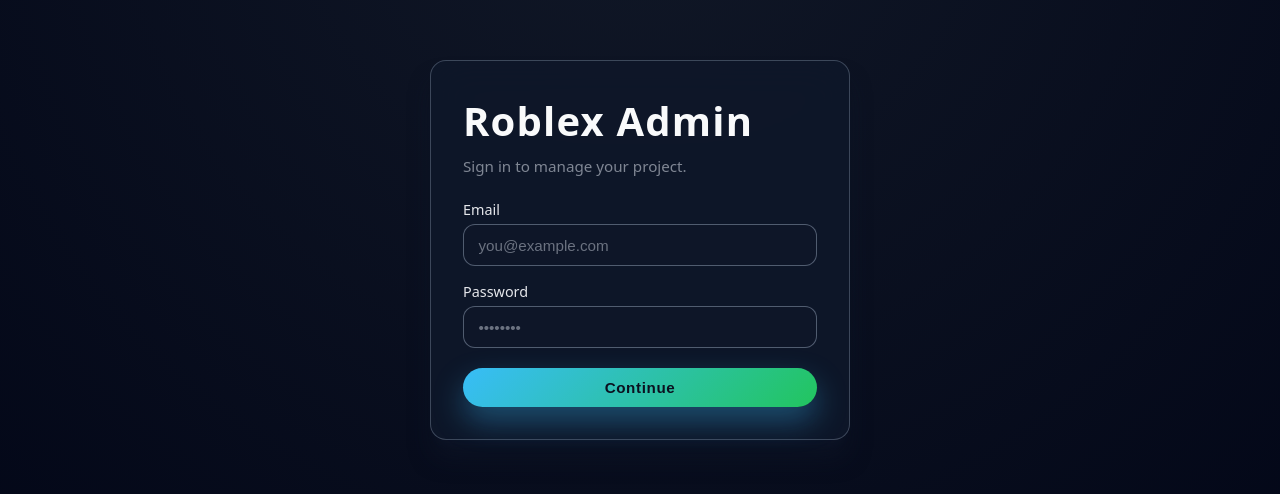
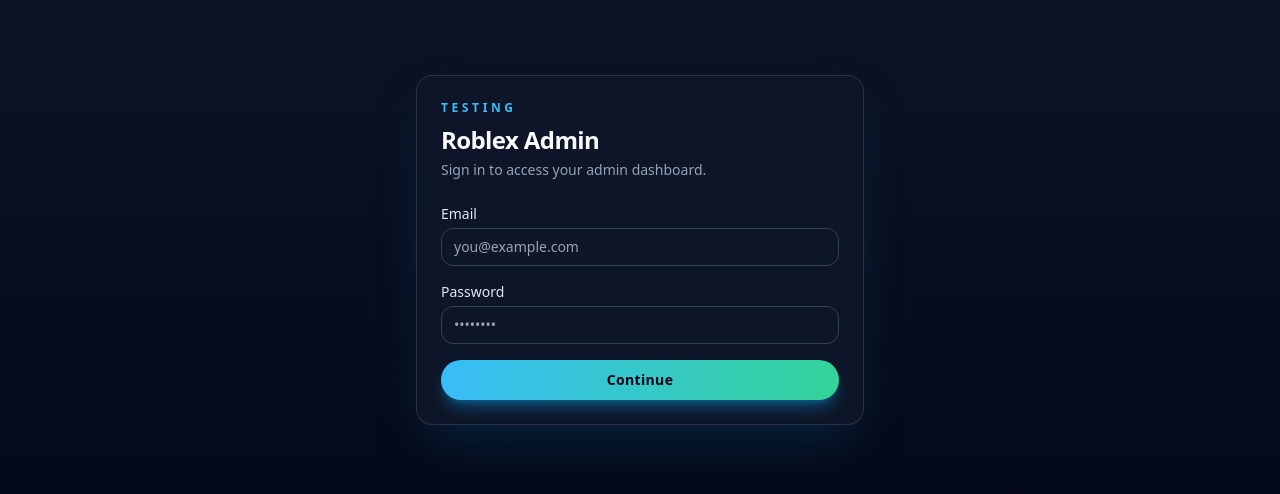
Before and after one commit to megafartCc/RoblexSite, a React (Vite) app in the folder frontend/: page /admin/login in a window 1280 px wide. Shown: the part 150-644 px from the top of the page. Built offline with nearby package versions, Linux system fonts and the light colour scheme.

Commit message:
Switch frontend to Tailwind and show TESTING on login

```diff
--- a/frontend/package.json
+++ b/frontend/package.json
@@ -15,7 +15,9 @@
   "devDependencies": {
     "@types/react": "^18.3.11",
     "@types/react-dom": "^18.3.1",
-    "@types/react-router-dom": "^5.3.3",
+    "autoprefixer": "^10.4.20",
+    "postcss": "^8.4.49",
+    "tailwindcss": "^3.4.16",
     "@vitejs/plugin-react-swc": "^3.5.0",
     "typescript": "^5.6.3",
     "vite": "^6.0.5"
--- /dev/null
+++ b/frontend/postcss.config.cjs
@@ -0,0 +1,6 @@
+module.exports = {
+  plugins: {
+    tailwindcss: {},
+    autoprefixer: {},
+  },
+};
--- a/frontend/src/index.css
+++ b/frontend/src/index.css
@@ -1,136 +1,10 @@
-*,
-*::before,
-*::after {
-  box-sizing: border-box;
-}
+@tailwind base;
+@tailwind components;
+@tailwind utilities;
 
-body {
-  margin: 0;
-  font-family: system-ui, -apple-system, BlinkMacSystemFont, "Segoe UI", sans-serif;
-}
-
-.app {
-  min-height: 100vh;
-  display: flex;
-  flex-direction: column;
-  align-items: center;
-  justify-content: center;
-  background: radial-gradient(circle at top, #111827, #020617);
-  color: #f9fafb;
-  padding: 1.5rem;
-}
-
-.app h1 {
-  font-size: 2.5rem;
-  margin-bottom: 0.5rem;
-}
-
-.app p {
-  opacity: 0.8;
-}
-
-.login-card {
-  width: 100%;
-  max-width: 420px;
-  padding: 2rem;
-  border-radius: 1rem;
-  background: rgba(15, 23, 42, 0.92);
-  box-shadow:
-    0 20px 25px -5px rgba(15, 23, 42, 0.6),
-    0 10px 10px -5px rgba(15, 23, 42, 0.4);
-  border: 1px solid rgba(148, 163, 184, 0.35);
-  backdrop-filter: blur(18px);
-}
-
-.login-title {
-  margin: 0 0 0.25rem;
-  font-size: 1.75rem;
-  letter-spacing: 0.03em;
-}
-
-.login-subtitle {
-  margin: 0 0 1.5rem;
-  font-size: 0.95rem;
-  color: #9ca3af;
-}
-
-.login-form {
-  display: flex;
-  flex-direction: column;
-  gap: 1rem;
-}
-
-.field {
-  display: flex;
-  flex-direction: column;
-  gap: 0.35rem;
-  font-size: 0.9rem;
-}
-
-.field span {
-  color: #e5e7eb;
-}
-
-.field input {
-  border-radius: 0.75rem;
-  border: 1px solid rgba(148, 163, 184, 0.5);
-  background: rgba(15, 23, 42, 0.75);
-  padding: 0.7rem 0.9rem;
-  color: #f9fafb;
-  font-size: 0.95rem;
-  outline: none;
-  transition:
-    border-color 150ms ease-out,
-    box-shadow 150ms ease-out,
-    background 150ms ease-out;
-}
-
-.field input::placeholder {
-  color: #6b7280;
-}
-
-.field input:focus {
-  border-color: #38bdf8;
-  box-shadow: 0 0 0 1px rgba(56, 189, 248, 0.55);
-  background: rgba(15, 23, 42, 0.95);
-}
-
-.primary-button {
-  margin-top: 0.25rem;
-  border-radius: 9999px;
-  padding: 0.7rem 1rem;
-  border: none;
-  cursor: pointer;
-  font-weight: 600;
-  font-size: 0.95rem;
-  letter-spacing: 0.04em;
-  color: #0b1120;
-  background: linear-gradient(135deg, #38bdf8, #22c55e);
-  box-shadow: 0 14px 30px rgba(56, 189, 248, 0.35);
-  transition:
-    transform 150ms ease-out,
-    box-shadow 150ms ease-out,
-    filter 150ms ease-out;
-}
-
-.primary-button:hover {
-  transform: translateY(-1px);
-  box-shadow: 0 18px 40px rgba(56, 189, 248, 0.45);
-  filter: brightness(1.05);
-}
-
-.primary-button:active {
-  transform: translateY(0);
-  box-shadow: 0 8px 20px rgba(56, 189, 248, 0.35);
-  filter: brightness(0.97);
-}
-
-@media (max-width: 480px) {
-  .login-card {
-    padding: 1.5rem;
-  }
-
-  .login-title {
-    font-size: 1.5rem;
+@layer base {
+  body {
+    @apply m-0 min-h-screen bg-slate-950 text-slate-100 antialiased;
+    font-family: system-ui, -apple-system, BlinkMacSystemFont, "Segoe UI", sans-serif;
   }
 }
--- a/frontend/src/screens/LoginPage.tsx
+++ b/frontend/src/screens/LoginPage.tsx
@@ -1,22 +1,41 @@
 import React from "react";
-import "../index.css";
 
 export function LoginPage() {
   return (
-    <div className="app">
-      <div className="login-card">
-        <h1 className="login-title">Roblex Admin</h1>
-        <p className="login-subtitle">Sign in to manage your project.</p>
-        <form className="login-form">
-          <label className="field">
-            <span>Email</span>
-            <input type="email" name="email" placeholder="you@example.com" autoComplete="email" />
+    <div className="flex min-h-screen items-center justify-center bg-gradient-to-b from-slate-900 to-slate-950 px-4">
+      <div className="w-full max-w-md rounded-2xl border border-slate-700/70 bg-slate-900/90 p-6 shadow-2xl shadow-sky-900/40 backdrop-blur">
+        <p className="mb-2 text-xs font-semibold uppercase tracking-[0.3em] text-sky-400">
+          TESTING
+        </p>
+        <h1 className="text-2xl font-semibold tracking-tight text-slate-50">Roblex Admin</h1>
+        <p className="mt-1 text-sm text-slate-400">
+          Sign in to access your admin dashboard.
+        </p>
+        <form className="mt-6 space-y-4">
+          <label className="block text-sm">
+            <span className="mb-1 block text-slate-200">Email</span>
+            <input
+              type="email"
+              name="email"
+              placeholder="you@example.com"
+              autoComplete="email"
+              className="block w-full rounded-xl border border-slate-700 bg-slate-900/70 px-3 py-2 text-sm text-slate-100 outline-none ring-sky-500/0 transition focus:border-sky-500 focus:ring-2 focus:ring-sky-500/70"
+            />
           </label>
-          <label className="field">
-            <span>Password</span>
-            <input type="password" name="password" placeholder="••••••••" autoComplete="current-password" />
+          <label className="block text-sm">
+            <span className="mb-1 block text-slate-200">Password</span>
+            <input
+              type="password"
+              name="password"
+              placeholder="••••••••"
+              autoComplete="current-password"
+              className="block w-full rounded-xl border border-slate-700 bg-slate-900/70 px-3 py-2 text-sm text-slate-100 outline-none ring-sky-500/0 transition focus:border-sky-500 focus:ring-2 focus:ring-sky-500/70"
+            />
           </label>
-          <button type="submit" className="primary-button">
+          <button
+            type="submit"
+            className="mt-2 flex w-full items-center justify-center rounded-full bg-gradient-to-r from-sky-400 to-emerald-400 px-4 py-2.5 text-sm font-semibold tracking-wide text-slate-950 shadow-lg shadow-sky-500/40 transition hover:shadow-xl hover:shadow-sky-500/50 active:translate-y-px"
+          >
             Continue
           </button>
         </form>
--- /dev/null
+++ b/frontend/tailwind.config.cjs
@@ -0,0 +1,8 @@
+/** @type {import('tailwindcss').Config} */
+module.exports = {
+  content: ["./index.html", "./src/**/*.{ts,tsx,js,jsx}"],
+  theme: {
+    extend: {},
+  },
+  plugins: [],
+};
```
